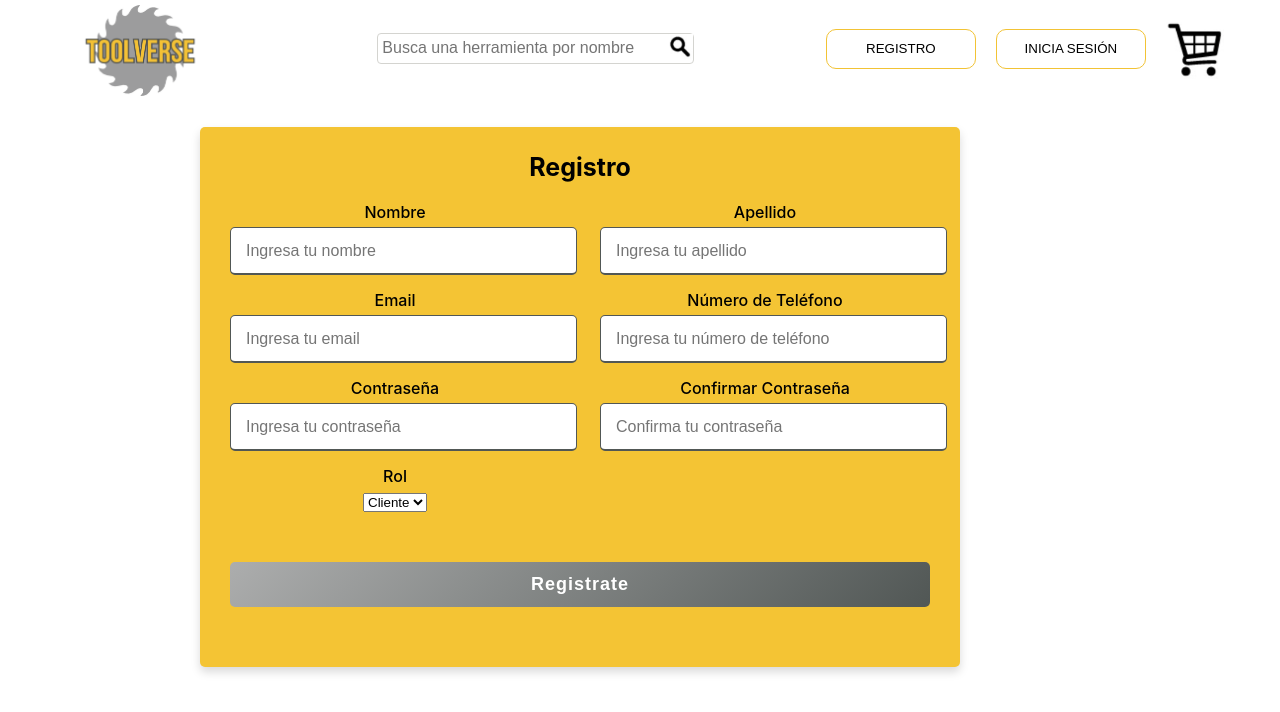
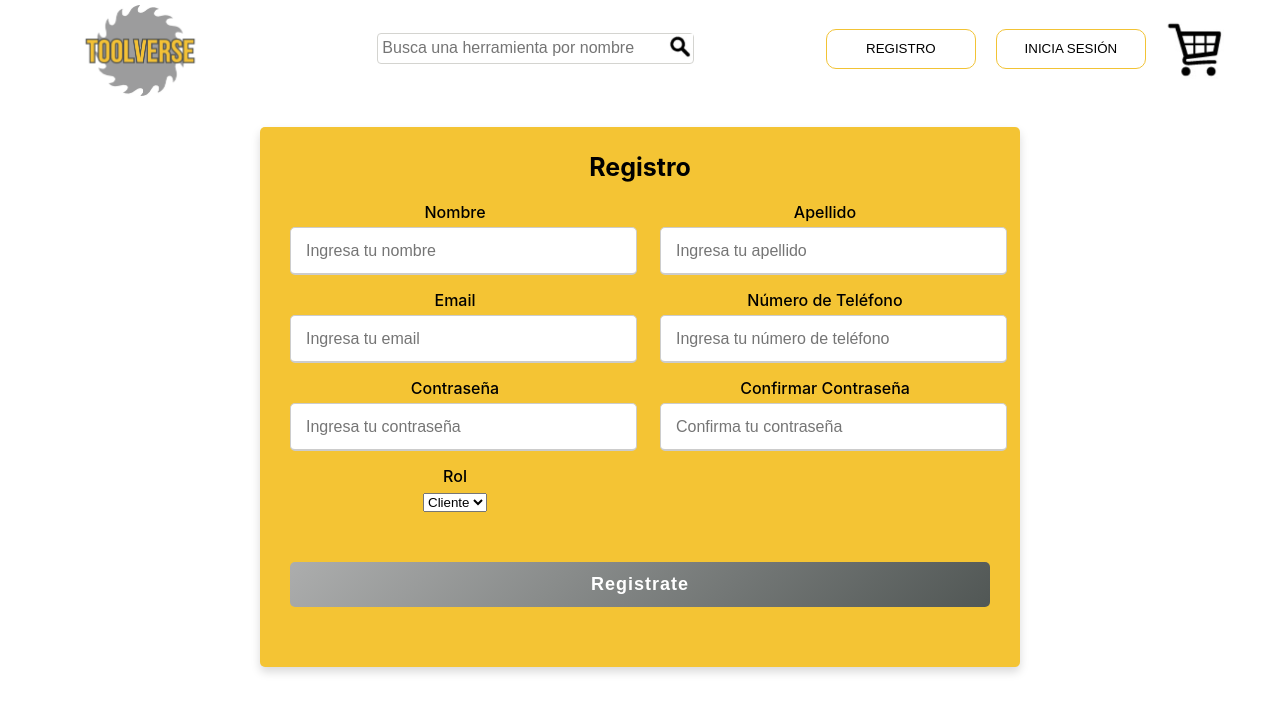
Before and after one commit to Sarapr27/clientToolVerse, a React (Create React App) app: page /form in a window 1280 px wide. Shown: the top 712 px of the page. Built offline with nearby package versions, Linux system fonts and the light colour scheme.

Commit message:
Fix en el form

```diff
--- a/src/components/views/Form/form.module.css
+++ b/src/components/views/Form/form.module.css
@@ -5,13 +5,12 @@
   padding: 25px 30px;
   border-radius: 5px;
   box-shadow: 0 5px 10px rgba(0, 0, 0, 0.15);
-  justify-content: center;
-  margin-left: 200px;
-  margin-top: 30px;
+  margin: 30px auto 20px;
   display: flex;
   flex-direction: column;
-  align-items: center; /* Nueva propiedad para centrar verticalmente */
+  align-items: center;
 }
+
 
 .title {
   font-size: 25px;
@@ -50,14 +49,14 @@
   transition: all 0.3s ease;
 }
 
-.user-details .input-box input:focus,
-.user-details .input-box input:valid {
+.user-details .input-box input:hover {
   border-color: #515755;
 }
 
 .rol-details .rol-title {
   font-size: 20px;
   font-weight: 500;
+  text-align: center;
 }
 
 .user-details .input-box.rol {
--- a/src/components/views/Home/home.jsx
+++ b/src/components/views/Home/home.jsx
@@ -11,6 +11,7 @@ function Home() {
 
     return (
         <div className={style.homeDiv}>
+            <br></br>
             <Carousel showThumbs={false} autoPlay={true} interval={3000}>
                 <img src="https://belltec.com.co/modules/angarslider/views/img/images/79f2d78b09ec9efa0cb71b14a6136ed979781ce7_bannerofertasJULIO%202023%20BELLTEC.jpg" alt="img" />
                 <img src="https://belltec.com.co/modules/angarslider/views/img/images/1c2616dc4c86eccdcd219d50eeb50fb9f68ce4ae_bannerinalambricos%202022.jpg" alt="img" />
--- a/src/components/views/Login/login.module.css
+++ b/src/components/views/Login/login.module.css
@@ -1,6 +1,5 @@
 .container {
   max-width: 400px;
-  /* Cambio: Ajustar el valor según tus necesidades */
   width: 100%;
   background-color: #f4c434;
   padding: 25px 30px;
@@ -29,7 +28,6 @@
 .user-details .input-box {
   margin-bottom: 15px;
   width: 100%;
-  /* Cambio: Ancho del 100% para ocupar todo el ancho disponible */
 }
 
 .user-details .input-box span.details {
@@ -50,8 +48,7 @@
   transition: all 0.3s ease;
 }
 
-.user-details .input-box input:focus,
-.user-details .input-box input:valid {
+.user-details .input-box input:hover {
   border-color: #515755;
 }
 
```
